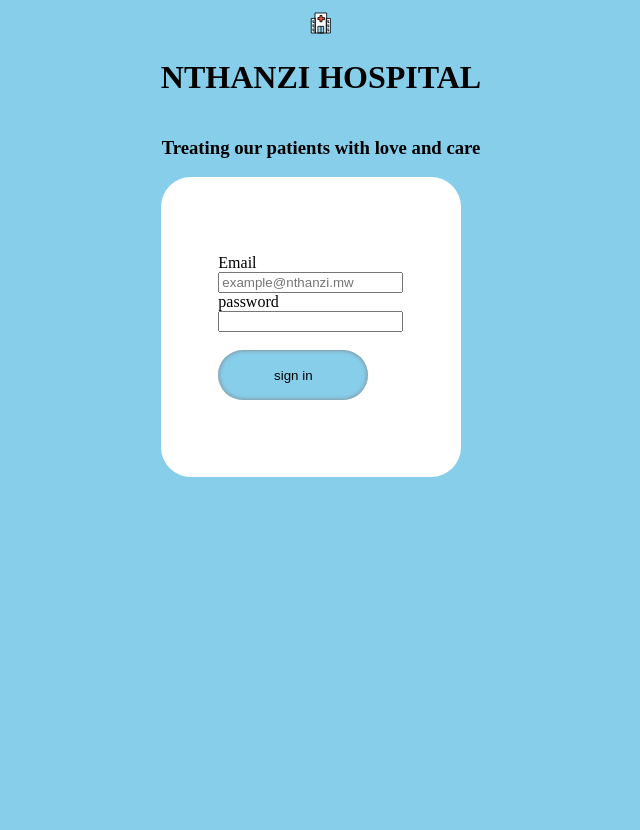
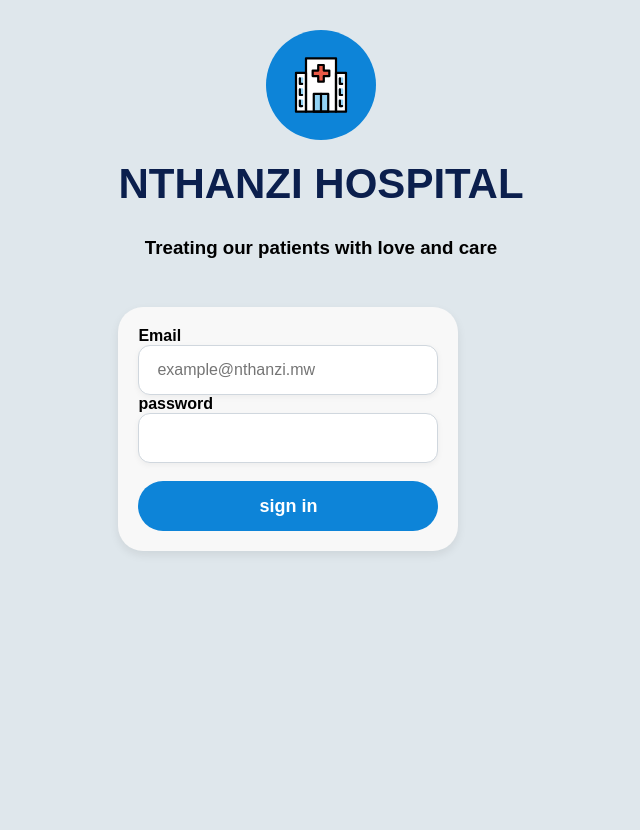
Before and after one commit to jjjjjess/WEBD-2200-FinalProject, a PHP site: page /login.html in a window 1280 px wide. Shown: the whole page, without its empty margins (319-959 px from the left). Before the commit the page ends 477 px from the top, so only its background shows below. Run offline with PHP 8.4, Linux system fonts and the light colour scheme.

Commit message:
final css styles, I like it, added html validation

```diff
--- a/log_in.css
+++ b/log_in.css
@@ -1,37 +1,96 @@
-body{
-    background-color:skyblue;
-    display:flex;
-    flex-direction:column;
-    justify-content:center;
-    align-items:center;
+
+button{
+
+    border-radius:50px;
+    width: 100%;
+    height: 50px;
+    border:none;
+    background-color: #0d84d8;
+    font-size: 18px;
+    font-weight: bold;
+    color:white;
+    cursor:pointer;
+}
+
+body {
+    margin: 0;
+    font-family: Arial, sans-serif;
+    background-color: #dfe7ec;
+    display: flex;
+    flex-direction: column;
+    align-items: center;
+    justify-content: flex-start;
+    min-height: 100vh;
+    padding-top: 30px;
+}
+
+
+img {
+    width: 80px;
+    height: 80px;
+    background-color: #0d84d8;
+    border-radius: 50%;
+    padding: 15px;
+}
+
+
+#head_container {
+    display: flex;
+    flex-direction: column;
+    align-items: center;
+    justify-content: center;
+    margin-bottom: 30px;
+}
+
+#head_container h1 {
+    font-size: 42px;
+    font-weight: bold;
+    color: #0b1f4d;
+    margin: 20px 0 10px;
+}
+
+#head_container p {
+    font-size: 18px;
+    color: #4f6b8a;
+    margin: 0;
+}
+
+
+#form_container {
+    background-color: #f8f8f8;
+    width: 300px;
+    padding: 20px;
+    border-radius: 25px;
+    box-shadow: 0 4px 10px rgba(0,0,0,0.08);
+     display: flex;
+    flex-direction: column;
 
 }
-img{
-    width:30px;
-    height:30PX;
+
+
+label {
+    font-size: 16px;
+    font-weight: bold;
+    color: #000;
 }
-#head_container{
-    display:flex;
-    flex-direction:column;
-    align-items:center;
-    justify-content:center;
+
+
+input {
+    width: 100%;
+    height: 50px;
+    border: 1px solid #d0d7de;
+    border-radius: 12px;
+    padding: 0 18px;
+    font-size: 16px;
+    outline: none;
+    background-color: white;
+    box-shadow: 0 2px 6px rgba(0,0,0,0.05);
+    box-sizing: border-box;
 }
-#form_container{
-    display:flex;
-    flex-direction:column;
-    align-items:center;
-    justify-content:center;
-    background-color:white;
-    height:300px;
-    width:300px;
-    border-radius:30px;
-    /*box-shadow: 10px 10px 20px #87ceeb, -10px -10px 20px #ffff;*/
+
+input:focus {
+    border-color: #0d84d8;
 }
-button{
-    background-color:skyblue;
-    border-radius:50px;
-    width: 150px;
-    height: 50px;
-    border:none;
-     box-shadow: inset 0 0 5px gray;
+button:hover {
+    background-color: #0a6cb0;
 }
--- a/login.html
+++ b/login.html
@@ -18,7 +18,7 @@
 
                     <!-- <legend></legend> -->
                     <label for="userid">Email</label><br>
-                    <input id="userid" type="text" name="userid" placeholder="example@nthanzi.mw" pattern="[3-100]{A-Za-z0-9}" required><br> <!--yet to add pattern that only allows sub domain email adresses-->
+                    <input id="userid" type="text" name="userid" placeholder="example@nthanzi.mw" pattern="^[A-Za-z0-9._%+-]+@[A-Za-z0-9.-]+\.[A-Za-z]{2,}$" required><br> <!--yet to add pattern that only allows sub domain email adresses-->
                     <label for="passcode">password</label><br>
                     <input type="password" id="passcode" name="passcode" required><br><br>
                     <button type="submit" id="submit" name="submit">sign in</button>
```
